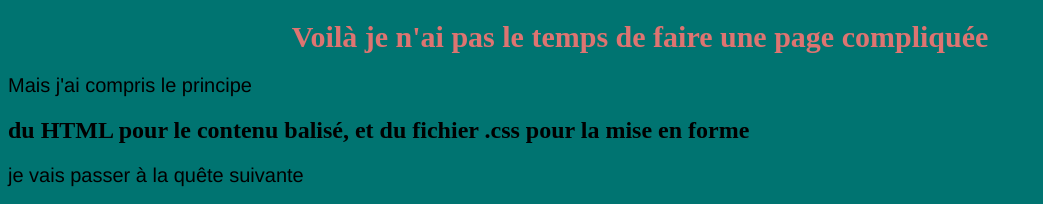
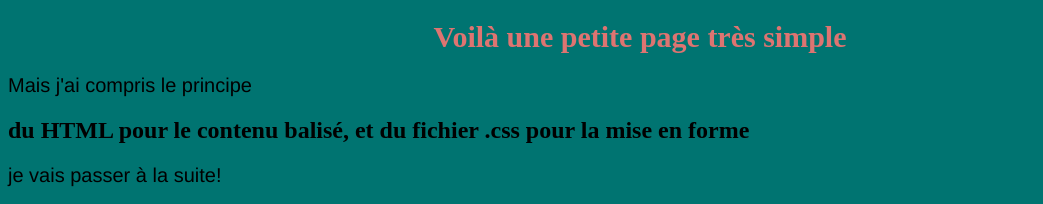
Before and after one commit to lbcwd/lbcwd.github.io, a plain HTML site: page index.html in a window 1280 px wide. Shown: the top 204 px of the page, without its empty margins (0-1043 px from the left). Drawn offline with Linux system fonts and the light colour scheme; grey boxes are pictures that could not be loaded.

Commit message:
index.html

```diff
--- a/index.html
+++ b/index.html
@@ -7,10 +7,10 @@
 </head>
 
 <body>
-<h1> Voilà je n'ai pas le temps de faire une page compliquée </h1>
+<h1> Voilà une petite page très simple </h1>
 <p> Mais j'ai compris le principe</p>
 <h2> du HTML pour le contenu balisé, et du fichier .css pour la mise en forme </h2>
-<p> je vais passer à la quête suivante </p>
+<p> je vais passer à la suite! </p>
 
 <a href= "https://www.chiens-de-france.com/photo/eleveurs/181/36191/album/17dd8774-cfc3-faa4-15c8-8bea5f9e1cf9_min.jpg"> Voici un lien pour vous remercier </a>
 
```
